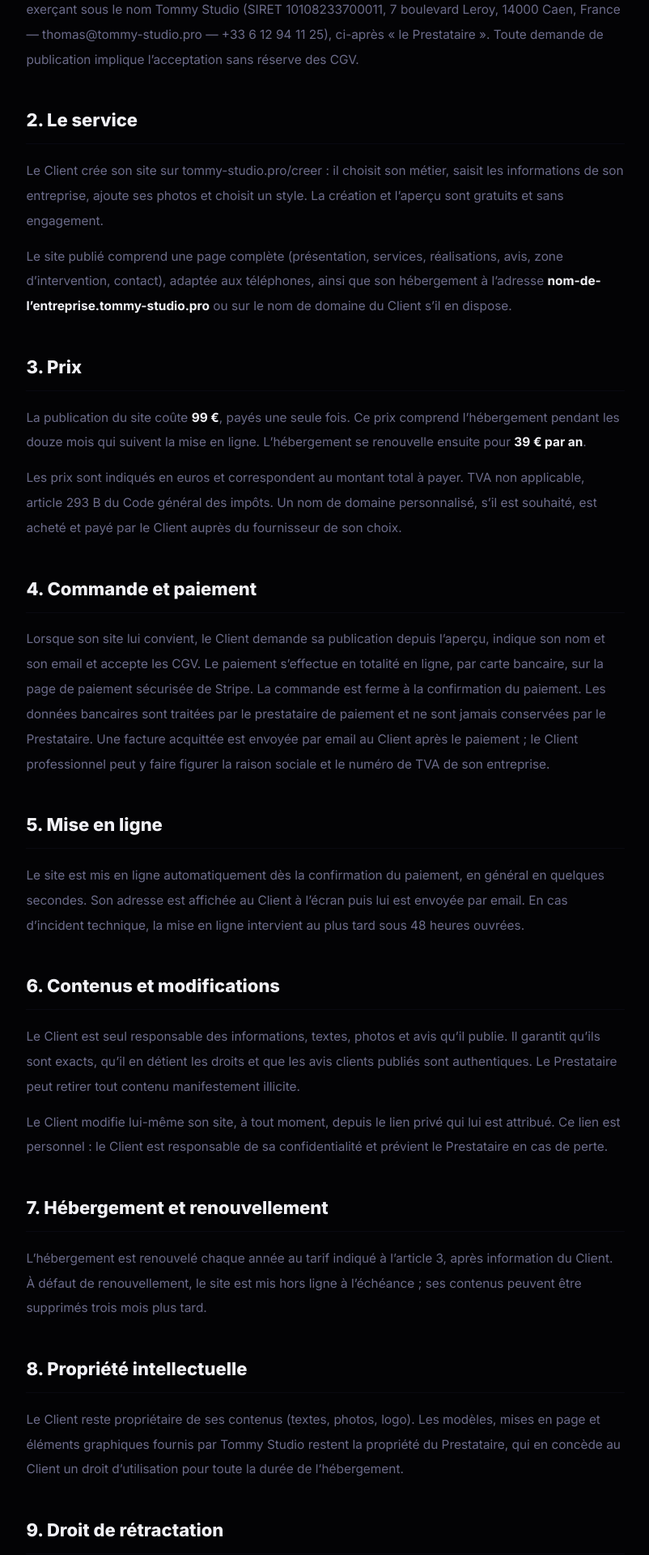
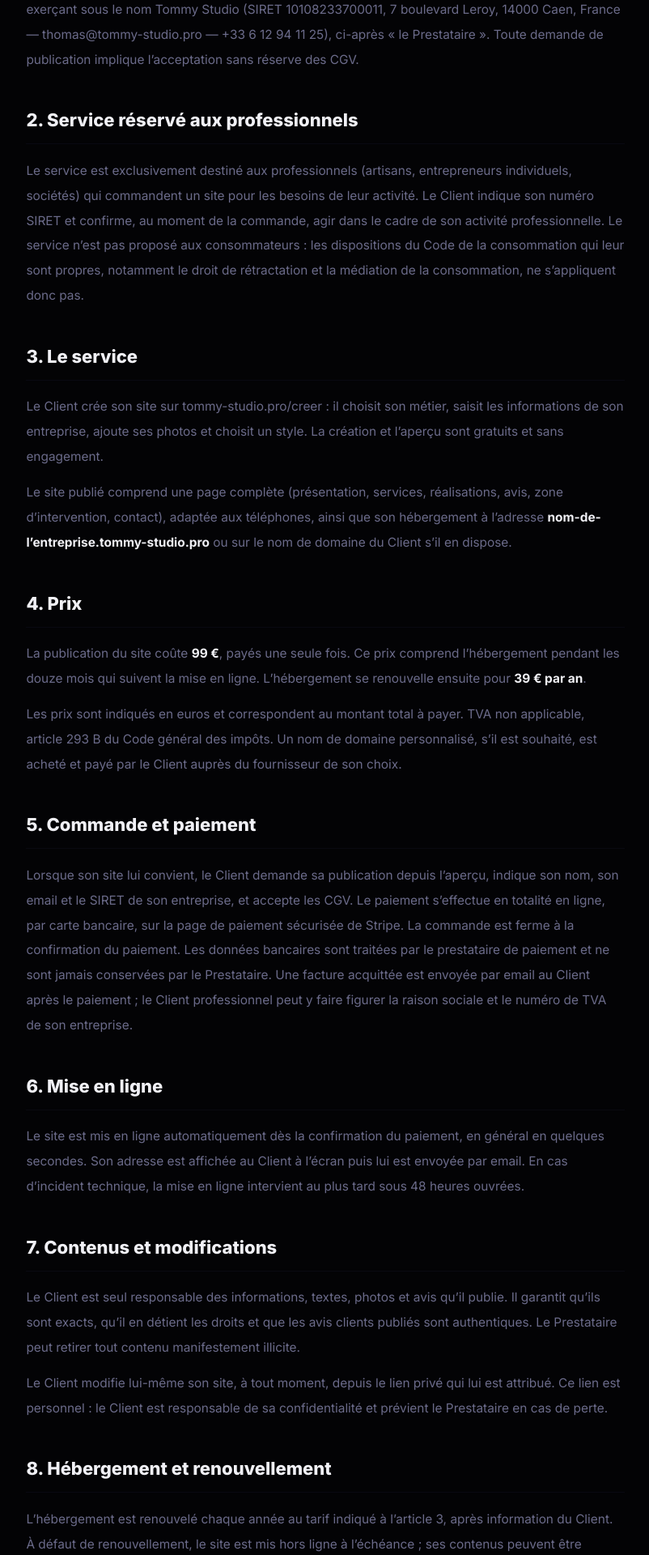
Before and after one commit to thoomaslef/Tommy-studio, a Next.js app: page /cgv in a window 1280 px wide. Shown: the part 600-2520 px from the top of the page at 81% size, without its empty margins (238-1040 px from the left). Built offline with nearby package versions, Linux system fonts and the light colour scheme.

Commit message:
Service réservé aux professionnels : SIRET obligatoire, CGV sans rétractation ni médiation
Co-Authored-By: Claude Opus 5.5 <noreply@anthropic.com>
Claude-Session: https://claude.ai/code/session_01YMUx6AxujfY1Pcht94xV6D

```diff
--- a/src/app/(studio)/cgv/page.tsx
+++ b/src/app/(studio)/cgv/page.tsx
@@ -21,7 +21,18 @@ const sections = [
     ),
   },
   {
-    title: '2. Le service',
+    title: '2. Service réservé aux professionnels',
+    body: (
+      <p>
+        Le service est exclusivement destiné aux professionnels (artisans, entrepreneurs individuels, sociétés) qui commandent un site pour les besoins de
+        leur activité. Le Client indique son numéro SIRET et confirme, au moment de la commande, agir dans le cadre de son activité professionnelle. Le
+        service n’est pas proposé aux consommateurs : les dispositions du Code de la consommation qui leur sont propres, notamment le droit de rétractation et
+        la médiation de la consommation, ne s’appliquent donc pas.
+      </p>
+    ),
+  },
+  {
+    title: '3. Le service',
     body: (
       <>
         <p>
@@ -36,7 +47,7 @@ const sections = [
     ),
   },
   {
-    title: '3. Prix',
+    title: '4. Prix',
     body: (
       <>
         <p>
@@ -48,21 +59,21 @@ const sections = [
     ),
   },
   {
-    title: '4. Commande et paiement',
+    title: '5. Commande et paiement',
     body: (
       <p>
-        Lorsque son site lui convient, le Client demande sa publication depuis l’aperçu, indique son nom et son email et accepte les CGV. Le paiement
+        Lorsque son site lui convient, le Client demande sa publication depuis l’aperçu, indique son nom, son email et le SIRET de son entreprise, et accepte les CGV. Le paiement
         s’effectue en totalité en ligne, par carte bancaire, sur la page de paiement sécurisée de Stripe. La commande est ferme à la confirmation du paiement.
         Les données bancaires sont traitées par le prestataire de paiement et ne sont jamais conservées par le Prestataire. Une facture acquittée est envoyée par email au Client après le paiement ; le Client professionnel peut y faire figurer la raison sociale et le numéro de TVA de son entreprise.
       </p>
     ),
   },
   {
-    title: '5. Mise en ligne',
+    title: '6. Mise en ligne',
     body: <p>Le site est mis en ligne automatiquement dès la confirmation du paiement, en général en quelques secondes. Son adresse est affichée au Client à l’écran puis lui est envoyée par email. En cas d’incident technique, la mise en ligne intervient au plus tard sous 48 heures ouvrées.</p>,
   },
   {
-    title: '6. Contenus et modifications',
+    title: '7. Contenus et modifications',
     body: (
       <>
         <p>
@@ -77,7 +88,7 @@ const sections = [
     ),
   },
   {
-    title: '7. Hébergement et renouvellement',
+    title: '8. Hébergement et renouvellement',
     body: (
       <p>
         L’hébergement est renouvelé chaque année au tarif indiqué à l’article 3, après information du Client. À défaut de renouvellement, le site est mis hors
@@ -86,7 +97,7 @@ const sections = [
     ),
   },
   {
-    title: '8. Propriété intellectuelle',
+    title: '9. Propriété intellectuelle',
     body: (
       <p>
         Le Client reste propriétaire de ses contenus (textes, photos, logo). Les modèles, mises en page et éléments graphiques fournis par Tommy Studio
@@ -95,17 +106,16 @@ const sections = [
     ),
   },
   {
-    title: '9. Droit de rétractation',
+    title: '10. Exécution immédiate',
     body: (
       <p>
-        Le Client consommateur dispose en principe d’un délai de 14 jours pour se rétracter d’un contrat conclu à distance. En demandant la publication, il
-        demande expressément l’exécution immédiate du service et reconnaît perdre son droit de rétractation une fois le site mis en ligne. Le droit de
-        rétractation ne s’applique pas aux clients professionnels, sauf disposition légale contraire.
+        Le Client demande la mise en ligne immédiate de son site dès le paiement. Le service étant réservé aux professionnels, aucun délai de rétractation ne
+        s’applique. Tant que le site n’est pas publié, le Client peut abandonner sa création à tout moment, sans frais.
       </p>
     ),
   },
   {
-    title: '10. Responsabilité',
+    title: '11. Responsabilité',
     body: (
       <p>
         Le Prestataire est tenu à une obligation de moyens. Il ne garantit ni un positionnement précis dans les moteurs de recherche ni un volume de clients,
@@ -115,7 +125,7 @@ const sections = [
     ),
   },
   {
-    title: '11. Données personnelles',
+    title: '12. Données personnelles',
     body: (
       <p>
         Les données sont traitées conformément à notre{' '}
@@ -127,20 +137,19 @@ const sections = [
     ),
   },
   {
-    title: '12. Réclamations et médiation',
+    title: '13. Réclamations',
     body: (
       <p>
-        Toute réclamation peut être adressée à thomas@tommy-studio.pro. Conformément au Code de la consommation, le Client consommateur peut recourir
-        gratuitement à un médiateur de la consommation en cas de litige non résolu.
+        Toute réclamation peut être adressée à thomas@tommy-studio.pro. Le Prestataire s’engage à y répondre sous 7 jours et à rechercher une solution
+        amiable avant toute action.
       </p>
     ),
   },
   {
-    title: '13. Droit applicable',
+    title: '14. Droit applicable',
     body: (
       <p>
-        Les CGV sont soumises au droit français. À défaut de résolution amiable, les tribunaux compétents de Caen sont seuls compétents, sous réserve des
-        règles protectrices applicables aux consommateurs.
+        Les CGV sont soumises au droit français. À défaut de résolution amiable, tout litige relève de la compétence exclusive des tribunaux de Caen.
       </p>
     ),
   },
--- a/src/app/(studio)/page.tsx
+++ b/src/app/(studio)/page.tsx
@@ -30,6 +30,7 @@ const demos = [
 
 const faq = [
   { q: 'Combien ça coûte ?', a: `${formatEuro(SITE_PRICE)} une seule fois, à la publication. L’hébergement est compris la première année, puis ${formatEuro(HOSTING_RENEWAL_PRICE)} par an. Pas d’abonnement mensuel.` },
+  { q: 'C’est pour qui ?', a: 'Pour les professionnels : artisans, entrepreneurs et sociétés du bâtiment. Votre numéro SIRET vous sera demandé avant la publication.' },
   { q: 'Je dois payer pour essayer ?', a: 'Non. Vous créez votre site et vous voyez l’aperçu gratuitement. Vous ne payez que si vous décidez de le publier.' },
   { q: 'Combien de temps ça prend ?', a: 'Une dizaine de minutes pour remplir vos infos et ajouter vos photos. Dès le paiement confirmé, votre site est en ligne automatiquement.' },
   { q: 'Je n’ai pas encore de photos ou de logo.', a: 'Ce n’est pas bloquant : le site affiche des visuels aux couleurs de votre entreprise et le nom de votre société à la place du logo. Vous pourrez ajouter vos photos plus tard.' },
@@ -172,6 +173,7 @@ export default function Home() {
                   <p>Hébergement compris la 1re année</p>
                   <p>Puis {formatEuro(HOSTING_RENEWAL_PRICE)} par an</p>
                   <p>Création et aperçu gratuits</p>
+                  <p className="text-xs text-muted/70">Réservé aux professionnels (SIRET demandé)</p>
                 </div>
                 <div className="mt-10">
                   <Button href="/creer" size="lg" className="w-full justify-center">
--- a/src/app/api/projets/[token]/publier/route.ts
+++ b/src/app/api/projets/[token]/publier/route.ts
@@ -1,4 +1,5 @@
 import { STRIPE_PAYMENT_LINK } from '@/lib/offer';
+import { isValidSiret } from '@/lib/siret';
 import { requestPublication } from '@/lib/supabase-server';
 import { json, loadProject, readJson } from '@/lib/projects-api';
 
@@ -22,7 +23,7 @@ export async function POST(request: Request, { params }: { params: Promise<{ tok
   if (body?.acceptCgv !== true) return json({ error: 'Vous devez accepter les conditions générales de vente.' }, 400);
 
   const d = project.data;
-  const missing = [!d.businessName && 'nom', !d.city && 'ville', !d.phone && 'téléphone'].filter(Boolean);
+  const missing = [!d.businessName && 'nom', !d.city && 'ville', !d.phone && 'téléphone', !isValidSiret(d.siret) && 'SIRET (service réservé aux professionnels)'].filter(Boolean);
   if (missing.length) return json({ error: `Complétez d’abord : ${missing.join(', ')}.` }, 400);
 
   try {
--- a/src/app/api/stripe/webhook/route.ts
+++ b/src/app/api/stripe/webhook/route.ts
@@ -84,7 +84,7 @@ export async function POST(request: Request) {
         `💶 Site vendu — ${d.businessName ?? 'Sans nom'} (${trade}, ${d.city ?? '?'})`,
         `<p><strong>${esc(d.businessName ?? '')}</strong> vient de payer ${amount}. Le site est en ligne :</p>
          <p><a href="${url}" style="color:#6366f1;font-weight:bold;">${url}</a></p>
-         <p>Client : ${esc(project.contact_name ?? '')} — <a href="mailto:${esc(project.contact_email ?? '')}">${esc(project.contact_email ?? '')}</a></p>
+         <p>Client : ${esc(project.contact_name ?? '')} — <a href="mailto:${esc(project.contact_email ?? '')}">${esc(project.contact_email ?? '')}</a> — SIRET ${esc(d.siret ?? '?')}</p>
          <p style="color:#9090b0;font-size:12px;">Pensez à lui envoyer l’adresse de son site (les emails automatiques aux clients arriveront avec la vérification du domaine).</p>`,
       );
     } else if (alreadyDone && project.stripe_session_id !== session.id) {
--- /dev/null
+++ b/src/lib/siret.ts
@@ -0,0 +1,18 @@
+/** SIRET : 14 chiffres, clé de Luhn (sauf La Poste, SIREN 356000000, où la somme des chiffres est un multiple de 5) */
+export const siretDigits = (value: string) => value.replace(/\D/g, '');
+
+export function isValidSiret(value: string | undefined) {
+  const digits = siretDigits(value ?? '');
+  if (!/^\d{14}$/.test(digits)) return false;
+  if (digits.startsWith('356000000')) return [...digits].reduce((sum, d) => sum + Number(d), 0) % 5 === 0;
+  let sum = 0;
+  for (let i = 0; i < 14; i++) {
+    let n = Number(digits[13 - i]);
+    if (i % 2 === 1) {
+      n *= 2;
+      if (n > 9) n -= 9;
+    }
+    sum += n;
+  }
+  return sum % 10 === 0;
+}
```
Also changed, not shown: src/app/(studio)/creer/[token]/Configurator.tsx (+16 -3 lines), 1 other file (tests, documents, lock files or other folders).
